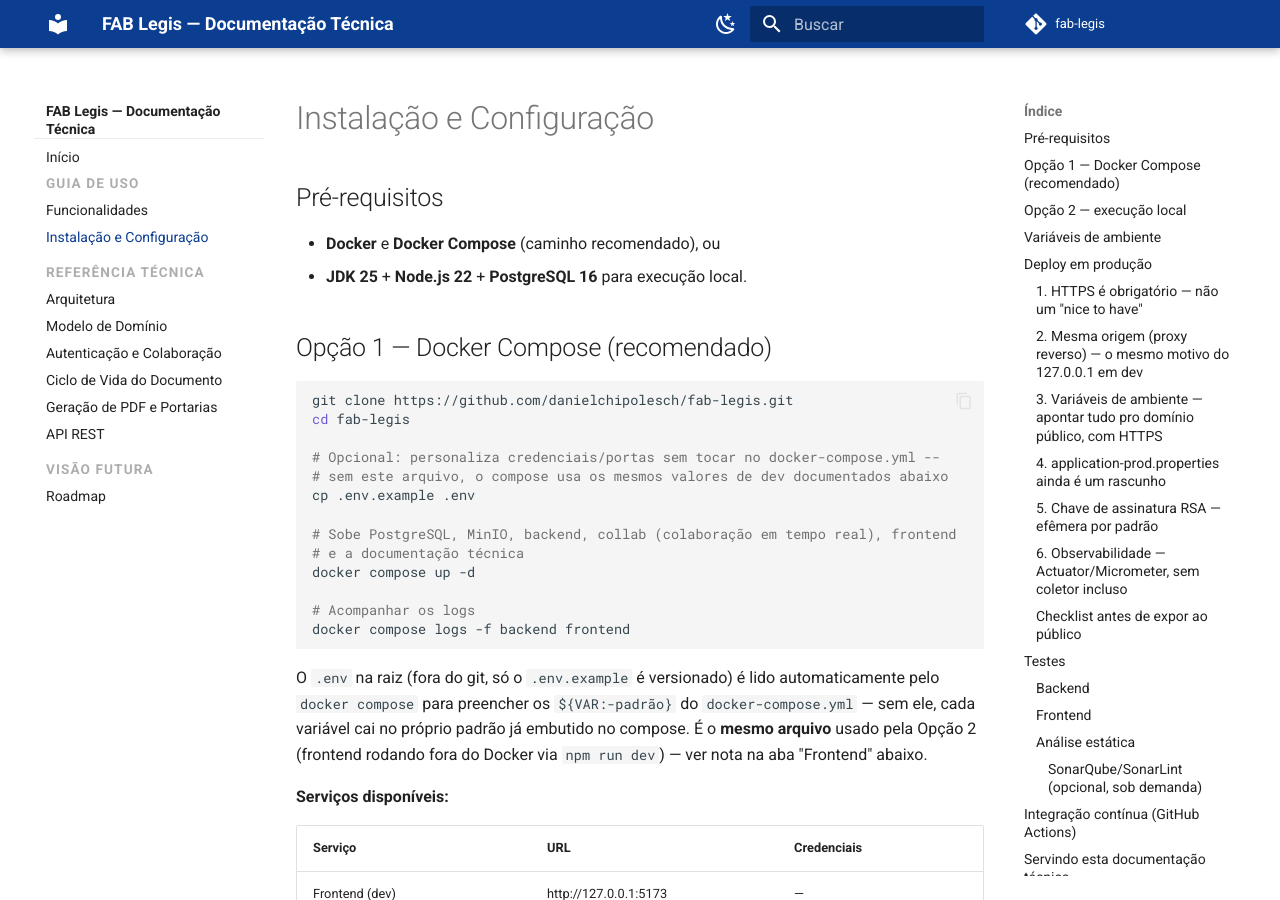
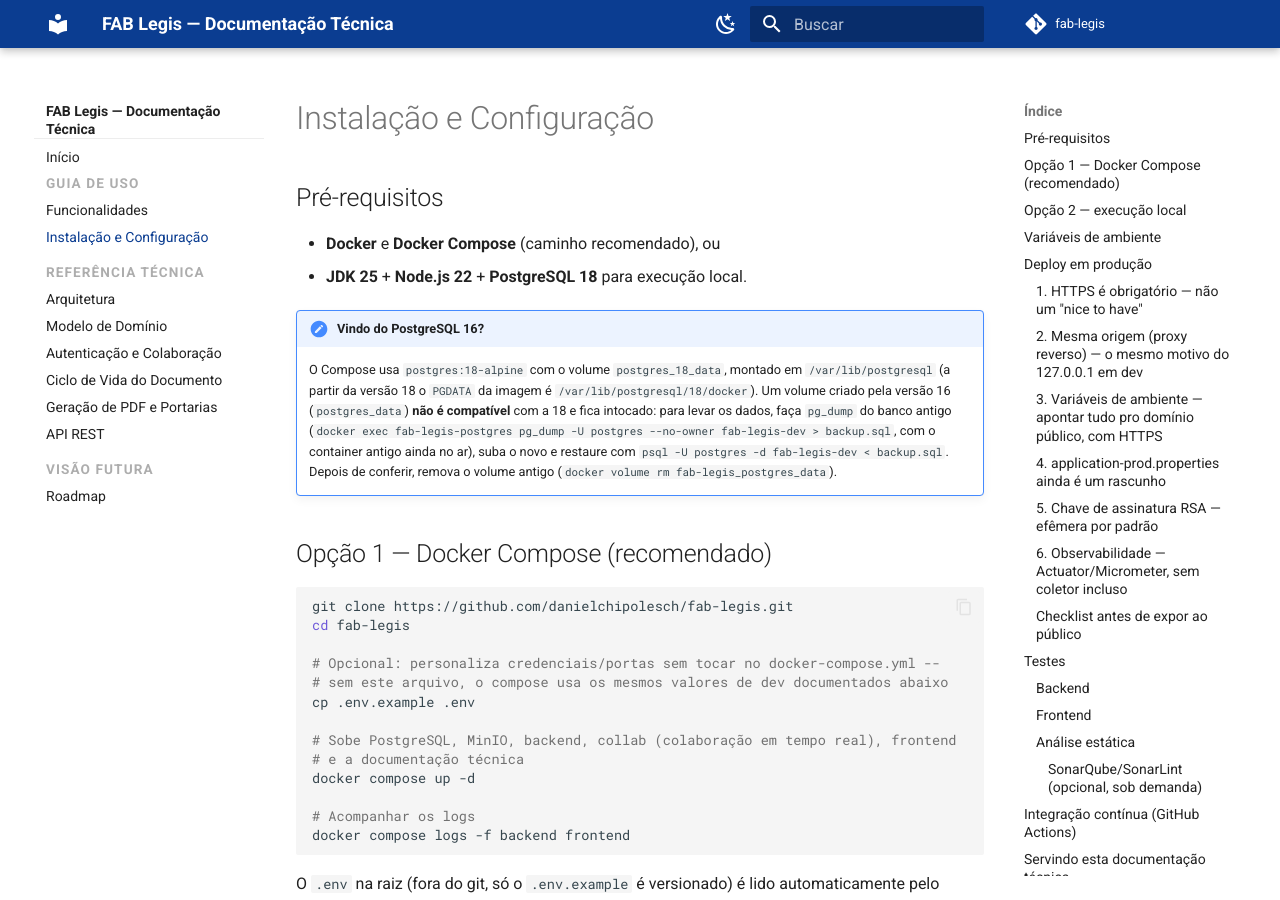
Before and after one commit to danielchipolesch/fab-legis, an MkDocs documentation site: the page built from docs/instalacao.md, in a window 1280 px wide and 900 px high. Built offline with MkDocs 1.6.1 and Material for MkDocs 9.7.7, drawn with Linux system fonts in a browser that asks for light colours; comment, search, counter and statistics services are not loaded.

Commit message:
chore: PostgreSQL 18 (compose, testes de integracao e docs)
O volume muda para postgres_18_data montado em /var/lib/postgresql (PGDATA da imagem 18).

Co-Authored-By: Claude Sonnet 5.5 <noreply@anthropic.com>

```diff
--- a/docs/instalacao.md
+++ b/docs/instalacao.md
@@ -3,7 +3,10 @@
 ## Pré-requisitos
 
 - **Docker** e **Docker Compose** (caminho recomendado), ou
-- **JDK 25** + **Node.js 22** + **PostgreSQL 16** para execução local.
+- **JDK 25** + **Node.js 22** + **PostgreSQL 18** para execução local.
+
+!!! note "Vindo do PostgreSQL 16?"
+    O Compose usa `postgres:18-alpine` com o volume `postgres_18_data`, montado em `/var/lib/postgresql` (a partir da versão 18 o `PGDATA` da imagem é `/var/lib/postgresql/18/docker`). Um volume criado pela versão 16 (`postgres_data`) **não é compatível** com a 18 e fica intocado: para levar os dados, faça `pg_dump` do banco antigo (`docker exec fab-legis-postgres pg_dump -U postgres --no-owner fab-legis-dev > backup.sql`, com o container antigo ainda no ar), suba o novo e restaure com `psql -U postgres -d fab-legis-dev < backup.sql`. Depois de conferir, remova o volume antigo (`docker volume rm fab-legis_postgres_data`).
 
 ## Opção 1 — Docker Compose (recomendado)
 
```
Also changed, not shown: CLAUDE.md (+1 -1 lines), README.md (+1 -1 lines), docker-compose.yml (+4 -3 lines), docs/arquitetura.md (+1 -1 lines), 1 other file.
